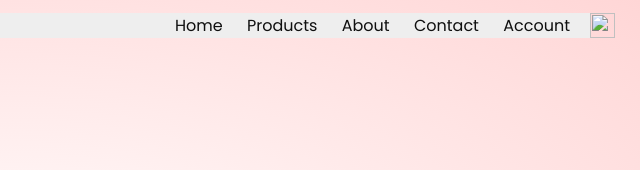
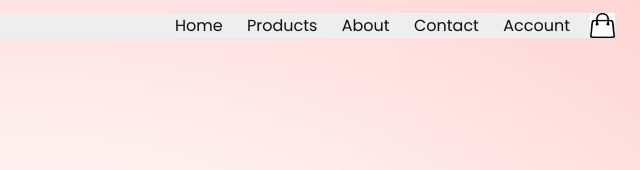
Before and after one commit to Sriram71/Demo-Ecommerce-Site, a plain HTML site: page index.html in a window 1280 px wide. Shown: the top 170 px of the page, 640-1280 px from the left. Drawn offline with Linux system fonts and the light colour scheme; files whose address does not match are found by name.

Commit message:
Update index.html

```diff
--- a/index.html
+++ b/index.html
@@ -35,7 +35,7 @@
 
 </ul>
 </nav>
-<img src="images\th.jpeg"width= "25px" height="25px">
+<img src="th.jpeg"width= "25px" height="25px">
 </div>
 <div class="row">
 <div class="col-2">
```
